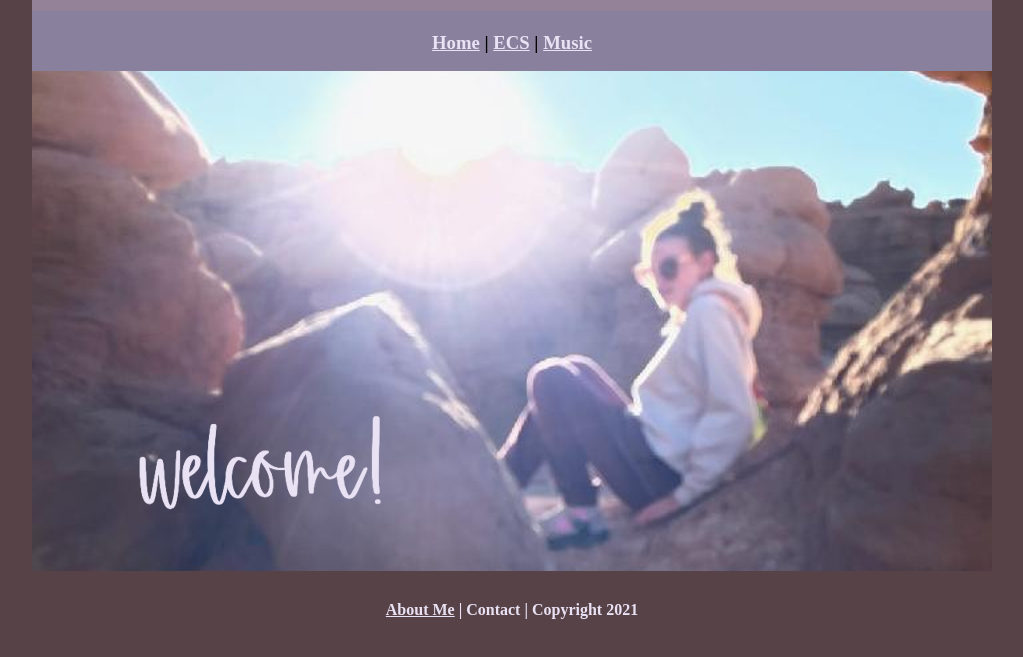
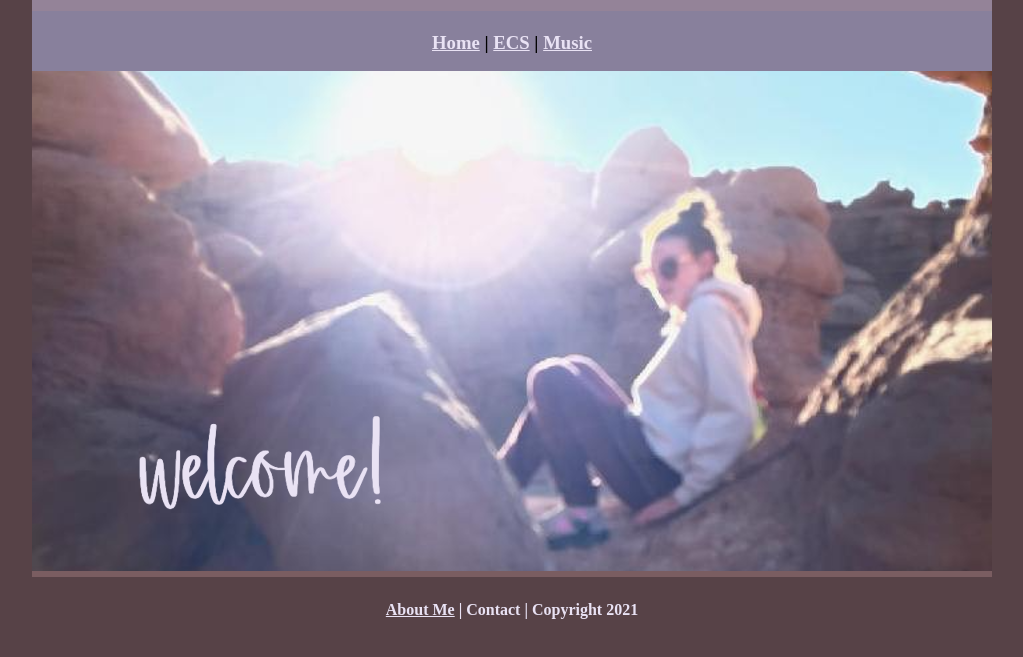
Before and after one commit to laurab8/e.c.s.portfolio, a plain HTML site: page index.html in a window 1280 px wide. Shown: the part 69-726 px from the top of the page, without its empty margins (128-1151 px from the left). Drawn offline with Linux system fonts and the light colour scheme.

Commit message:
Update myCSS.css

```diff
--- a/myCSS.css
+++ b/myCSS.css
@@ -32,7 +32,7 @@ body {
 	text-align: center;
 }
 .content {
-	background: #574247;
+	background: #7A5D61;
 	margin: 0px;
 	float: left;
 	width: 100%;
```
